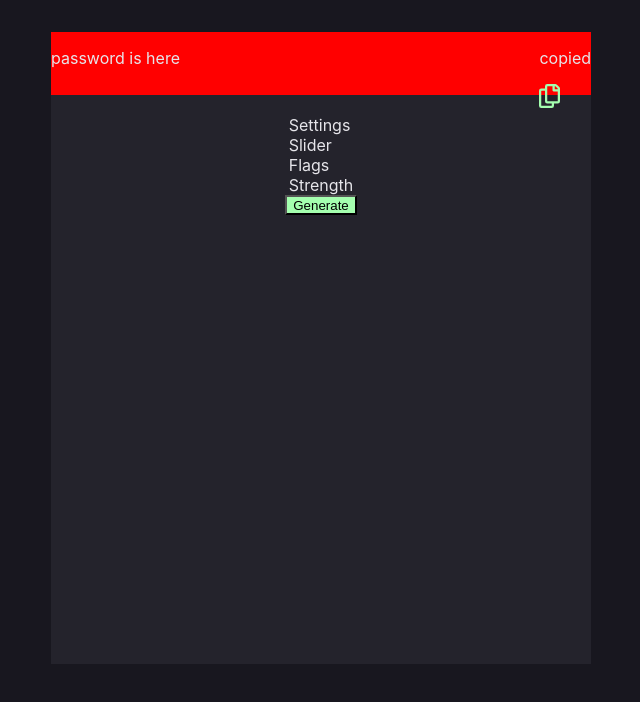
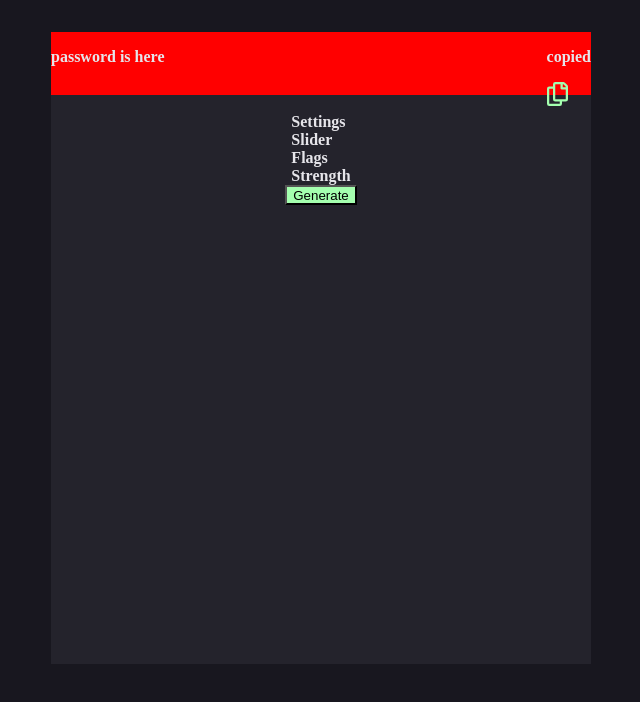
Before and after one commit to kaiuliia/password-generator, a React (Create React App) app: page / in a window 1280 px wide. Shown: the top 702 px of the page, without its empty margins (319-959 px from the left). Built offline with nearby package versions, Linux system fonts and the light colour scheme.

Commit message:
added fonts

```diff
--- a/src/App.css
+++ b/src/App.css
@@ -1,9 +1,21 @@
+@font-face {
+  font-family: 'JetBrains Mono Bold';
+  src: url('assets/fonts/static/JetBrainsMono-Bold.ttf') format('ttf'),
+  url('assets/fonts/static/JetBrainsMono-BoldItalic.ttf') format('ttf'),
+  url('assets/fonts/JetBrainsMono-Italic-VariableFont_wght.ttf') format('ttf'),
+  url('assets/fonts/JetBrainsMono-VariableFont_wght.ttf') format('ttf')
+  /*font-weight: 400;*/
+  /*font-style: normal;*/
+}
 
 html {
   background: #18171F;
 
+
 }
 .App {
+  font-family: 'JetBrains Mono';
+font-weight: bold;
   /*text-align: center;*/
   display: flex;
   flex-direction: column;
```
